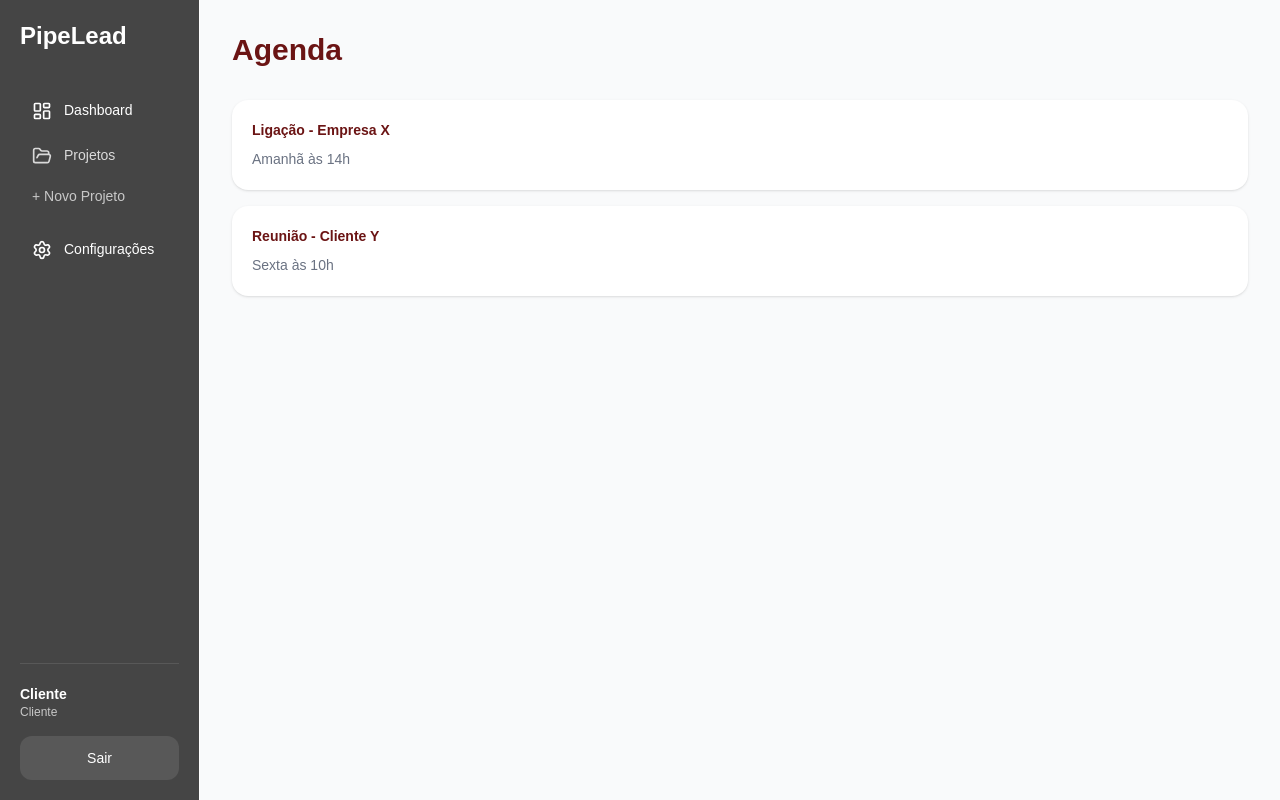
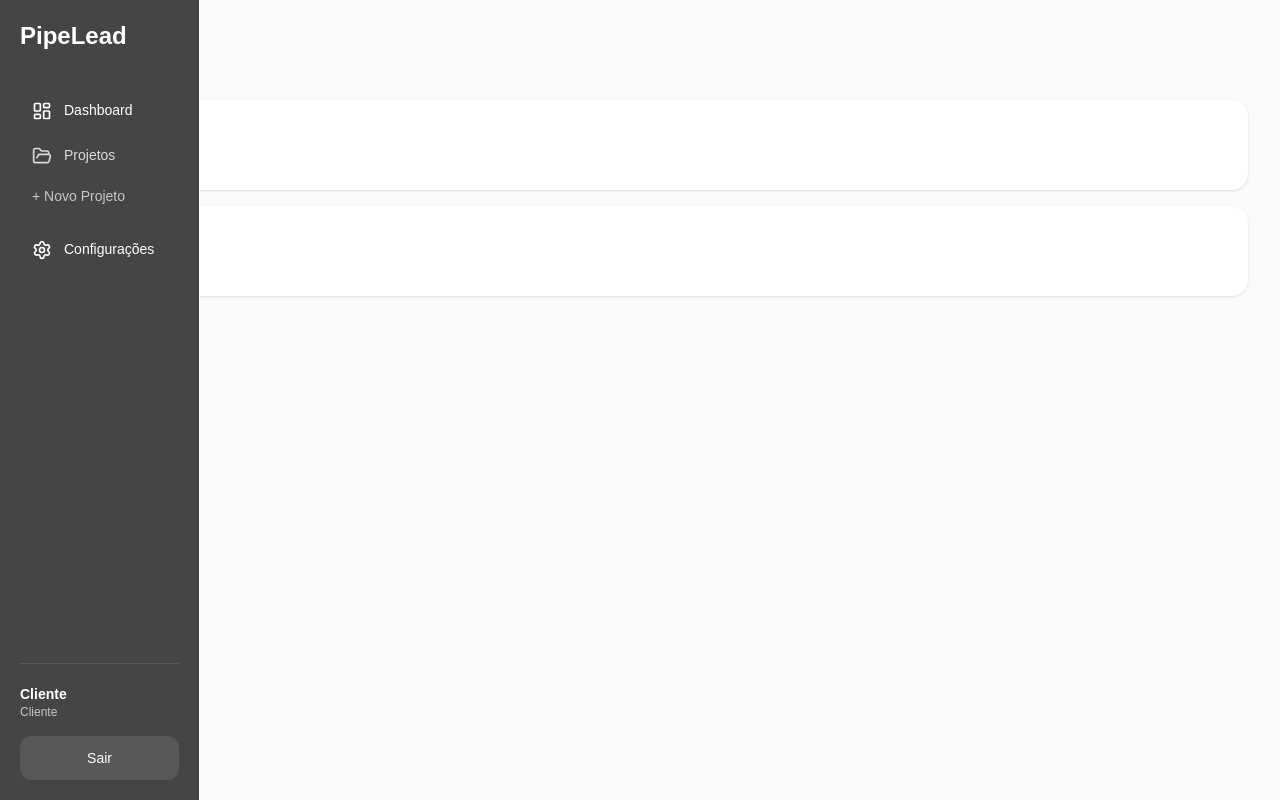
Before and after one commit to avaleadoficial/pipelead2, a Next.js app: page /agenda in a window 1280 px wide. Built offline with nearby package versions, Linux system fonts and the light colour scheme.

Commit message:
Update sidebar.tsx

```diff
--- a/app/components/sidebar/sidebar.tsx
+++ b/app/components/sidebar/sidebar.tsx
@@ -510,21 +510,21 @@ async function renameProject() {
 <aside
   style={{
     width: "200px",
-minWidth: "200px",
-maxWidth: "200px",
     background: "var(--sidebar-color)",
     color: "var(--sidebar-text-color)",
   }}
   className="
+    fixed
+    left-0
+    top-0
     h-screen
     border-r
     p-5
-    relative
     flex
     flex-col
-    shrink-0
+    z-40
   "
-    >
+>
 
       {/* TOPO */}
       <div className="mb-10">
```
